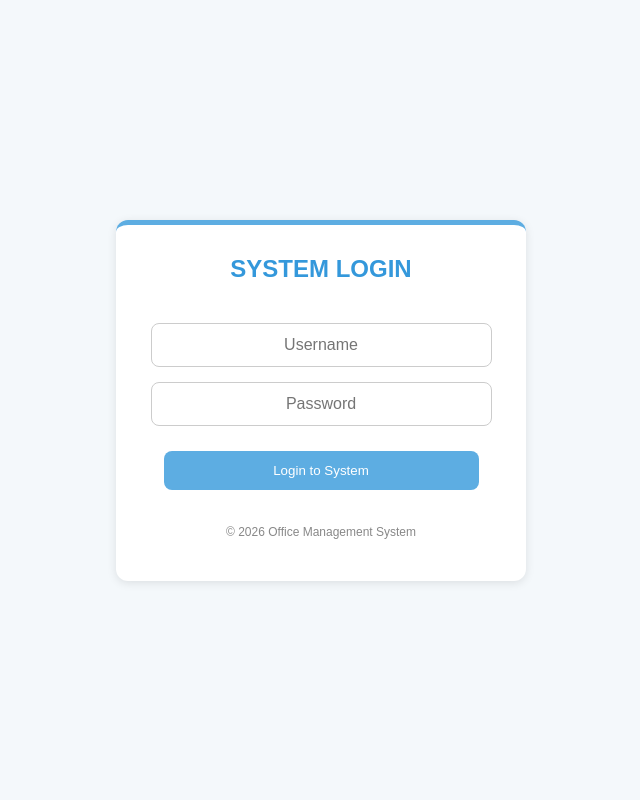
After one commit to diutuananh/office-management-system-pj20TA, a Flask app: page /login in a window 1280 px wide. The commit adds this page. Shown: the whole page, without its empty margins (319-959 px from the left). Run offline with Flask 3, Linux system fonts and the light colour scheme.

Commit message:
Initial commit: Office System Management with Login and Reports

```diff
--- a/Downloads/etl-20260223T131703Z-1-001/Project12_diux/app.py
+++ b/Downloads/etl-20260223T131703Z-1-001/Project12_diux/app.py
@@ -1,7 +1,8 @@
-from flask import Flask, render_template, request, redirect, jsonify
+from flask import Flask, render_template, request, redirect, jsonify, session
 import mysql.connector
 
 app = Flask(__name__)
+app.secret_key = 'office_secret_key'
 
 def get_db_connection():
     return mysql.connector.connect(
@@ -13,10 +14,40 @@ def get_db_connection():
     )
 
 # ======================
-# DASHBOARD (FIX IN USE)
+# LOGIN SYSTEM
+# ======================
+@app.route('/login', methods=['GET', 'POST'])
+def login():
+    if request.method == 'POST':
+        username = request.form['username']
+        password = request.form['password']
+
+        db = get_db_connection()
+        cursor = db.cursor(dictionary=True)
+        cursor.execute("SELECT * FROM Users WHERE Username=%s AND Password=%s", (username, password))
+        user = cursor.fetchone()
+        db.close()
+
+        if user:
+            session['user'] = user['Username']
+            session['role'] = user['Role']
+            return redirect('/')
+        return "Invalid credentials"
+    return render_template('login.html')
+
+@app.route('/logout')
+def logout():
+    session.clear()
+    return redirect('/login')
+
+# ======================
+# DASHBOARD
 # ======================
 @app.route('/')
 def dashboard():
+    if 'user' not in session:
+        return redirect('/login')
+
     db = get_db_connection()
     cursor = db.cursor(dictionary=True)
 
@@ -47,13 +78,15 @@ def dashboard():
 # ======================
 @app.route('/equipment')
 def equipment():
+    if 'user' not in session: return redirect('/login')
     db = get_db_connection()
     cursor = db.cursor(dictionary=True)
 
     cursor.execute("""
-        SELECT e.*, d.DepartmentName
+        SELECT e.*, d.DepartmentName, emp.EmployeeName
         FROM Equipment e
         JOIN Departments d ON e.DepartmentID = d.DepartmentID
+        LEFT JOIN Employees emp ON e.EmployeeID = emp.EmployeeID
         ORDER BY e.EquipmentID ASC
     """)
 
@@ -67,20 +100,25 @@ def equipment():
 # ======================
 @app.route('/add_equipment', methods=['GET', 'POST'])
 def add_equipment():
+    if 'user' not in session: return redirect('/login')
     db = get_db_connection()
     cursor = db.cursor(dictionary=True)
 
     if request.method == 'POST':
+        emp_id = request.form.get('employee')
+        emp_id = emp_id if emp_id and emp_id != "" else None
+
         cursor.execute("""
             INSERT INTO Equipment
-            (EquipmentName, Type, Unit, Status, DepartmentID)
-            VALUES (%s, %s, %s, %s, %s)
+            (EquipmentName, Type, Unit, Status, DepartmentID, EmployeeID)
+            VALUES (%s, %s, %s, %s, %s, %s)
         """, (
             request.form['name'],
             request.form['type'],
             request.form['unit'],
             request.form['status'],
-            request.form['department']
+            request.form['department'],
+            emp_id
         ))
 
         db.commit()
@@ -89,6 +127,9 @@ def add_equipment():
 
     cursor.execute("SELECT * FROM Departments")
     departments = cursor.fetchall()
+
+    cursor.execute("SELECT * FROM Employees")
+    employees = cursor.fetchall()
 
     cursor.execute("SELECT DISTINCT Type FROM Equipment")
     types = [row['Type'] for row in cursor.fetchall()]
@@ -101,6 +142,7 @@ def add_equipment():
     return render_template(
         'add_equipment.html',
         departments=departments,
+        employees=employees,
         types=types,
         units=units
     )
@@ -110,6 +152,7 @@ def add_equipment():
 # ======================
 @app.route('/delete_equipment/<int:id>')
 def delete_equipment(id):
+    if 'user' not in session: return redirect('/login')
     db = get_db_connection()
     cursor = db.cursor()
 
@@ -120,103 +163,73 @@ def delete_equipment(id):
     return redirect('/equipment')
 
 # ======================
-# EDIT EQUIPMENT (NEW)
+# EDIT / UPDATE EQUIPMENT
 # ======================
-@app.route('/edit_equipment/<int:id>', methods=['GET', 'POST'])
-def edit_equipment(id):
+@app.route('/update_equipment/<int:id>', methods=['POST'])
+def update_equipment(id):
+    if 'user' not in session: return jsonify({"success": False}), 403
+
+    db = get_db_connection()
+    cursor = db.cursor()
+
+    if request.is_json:
+        data = request.get_json()
+        cursor.execute("""
+            UPDATE Equipment
+            SET EquipmentName=%s, Type=%s, Unit=%s, Status=%s
+            WHERE EquipmentID=%s
+        """, (data['name'], data['type'], data['unit'], data['status'], id))
+    else:
+        emp_id = request.form.get('employee')
+        emp_id = emp_id if emp_id and emp_id != "" else None
+        cursor.execute("""
+            UPDATE Equipment
+            SET EquipmentName=%s, Type=%s, Unit=%s, Status=%s, DepartmentID=%s, EmployeeID=%s
+            WHERE EquipmentID=%s
+        """, (
+            request.form['name'], request.form['type'], request.form['unit'],
+            request.form['status'], request.form['department'], emp_id, id
+        ))
+
+    db.commit()
+    db.close()
+
+    if request.is_json:
+        return jsonify({"success": True})
+    return redirect('/equipment')
+
+# ======================
+# REPORTS
+# ======================
+@app.route('/reports')
+def reports():
+    if 'user' not in session: return redirect('/login')
     db = get_db_connection()
     cursor = db.cursor(dictionary=True)
 
-    if request.method == 'POST':
-        cursor.execute("""
-            UPDATE Equipment
-            SET EquipmentName=%s,
-                Type=%s,
-                Unit=%s,
-                Status=%s,
-                DepartmentID=%s
-            WHERE EquipmentID=%s
-        """, (
-            request.form['name'],
-            request.form['type'],
-            request.form['unit'],
-            request.form['status'],
-            request.form['department'],
-            id
-        ))
+    cursor.execute("SELECT * FROM View_Equipment_By_Dept")
+    dept_report = cursor.fetchall()
 
-        db.commit()
-        db.close()
-        return redirect('/equipment')
-
-    cursor.execute("SELECT * FROM Equipment WHERE EquipmentID=%s", (id,))
-    equipment = cursor.fetchone()
-
-    cursor.execute("SELECT * FROM Departments")
-    departments = cursor.fetchall()
+    cursor.execute("SELECT * FROM View_Current_Usage")
+    usage_report = cursor.fetchall()
 
     db.close()
-
-    return render_template(
-        'edit_equipment.html',
-        equipment=equipment,
-        departments=departments
-    )
-
-# ======================
-# UPDATE EQUIPMENT AJAX (Sửa lỗi thiếu route cho nút Save)
-# ======================
-@app.route('/update_equipment/<int:id>', methods=['POST'])
-def update_equipment(id):
-    data = request.get_json()
-    db = get_db_connection()
-    cursor = db.cursor()
-    cursor.execute("""
-        UPDATE Equipment
-        SET EquipmentName=%s, Type=%s, Unit=%s, Status=%s
-        WHERE EquipmentID=%s
-    """, (data['name'], data['type'], data['unit'], data['status'], id))
-    db.commit()
-    db.close()
-    return jsonify({"success": True})
-
-# ======================
-# AUTOCOMPLETE TYPE API
-# ======================
-@app.route('/api/types')
-def get_types():
-    db = get_db_connection()
-    cursor = db.cursor(dictionary=True)
-
-    cursor.execute("SELECT DISTINCT Type FROM Equipment")
-    data = [row['Type'] for row in cursor.fetchall()]
-
-    db.close()
-    return jsonify(data)
-
-# ======================
-# AUTOCOMPLETE UNIT API
-# ======================
-@app.route('/api/units')
-def get_units():
-    db = get_db_connection()
-    cursor = db.cursor(dictionary=True)
-
-    cursor.execute("SELECT DISTINCT Unit FROM Equipment")
-    data = [row['Unit'] for row in cursor.fetchall()]
-
-    db.close()
-    return jsonify(data)
+    return render_template('reports.html', dept_report=dept_report, usage_report=usage_report)
 
 # ======================
 # MAINTENANCE
 # ======================
 @app.route('/maintenance')
 def maintenance():
+    if 'user' not in session: return redirect('/login')
     db = get_db_connection()
     cursor = db.cursor(dictionary=True)
 
-    cursor.execute("SELECT * FROM Maintenance")
+    cursor.execute("""
+        SELECT m.*, e.EquipmentName
+        FROM Maintenance m
+        JOIN Equipment e ON m.EquipmentID = e.EquipmentID
+    """)
     data = cursor.fetchall()
 
     db.close()
@@ -227,15 +240,19 @@ def maintenance():
 # ======================
 @app.route('/purchases')
 def purchases():
+    if 'user' not in session: return redirect('/login')
     db = get_db_connection()
     cursor = db.cursor(dictionary=True)
 
-    cursor.execute("SELECT * FROM Purchases")
+    cursor.execute("""
+        SELECT p.*, e.EquipmentName
+        FROM Purchases p
+        JOIN Equipment e ON p.EquipmentID = e.EquipmentID
+    """)
     data = cursor.fetchall()
 
     db.close()
     return render_template('purchases.html', purchases=data)
 
-# ======================
 if __name__ == '__main__':
     app.run(debug=True)
--- /dev/null
+++ b/Downloads/etl-20260223T131703Z-1-001/Project12_diux/templates/login.html
@@ -0,0 +1,101 @@
+<!DOCTYPE html>
+<html lang="en">
+<head>
+    <meta charset="UTF-8">
+    <title>Login - Office System Management</title>
+    <link rel="stylesheet" href="{{ url_for('static', filename='style.css') }}">
+    <style>
+        body {
+            display: flex;
+            justify-content: center;
+            align-items: center;
+            height: 100vh;
+            margin: 0;
+            background: #f4f8fb;
+        }
+
+        .login-container {
+            animation: fadeIn 0.6s ease;
+        }
+
+        .form-box {
+            width: 350px;
+            border-top: 5px solid #5dade2;
+            display: flex;
+            flex-direction: column;
+            align-items: center;
+        }
+
+        .login-title {
+            font-size: 24px;
+            color: #3498db;
+            margin-bottom: 25px;
+            font-weight: bold;
+            text-align: center;
+        }
+
+        .error-msg {
+            color: #e74c3c;
+            font-size: 14px;
+            text-align: center;
+            margin-bottom: 10px;
+        }
+
+        form {
+            width: 100%;
+            display: flex;
+            flex-direction: column;
+            align-items: center;
+        }
+
+        input {
+            width: 90% !important;
+            text-align: center;
+            margin-bottom: 15px !important;
+        }
+
+        button {
+            width: 90% !important;
+            margin-top: 10px;
+        }
+
+        p {
+            text-align: center;
+            color: #888;
+            font-size: 12px;
+            margin-top: 20px;
+        }
+    </style>
+</head>
+<body>
+
+<div class="login-container">
+    <div class="form-box">
+        <div class="login-title">SYSTEM LOGIN</div>
+
+        {% if error %}
+            <div class="error-msg">{{ error }}</div>
+        {% endif %}
+
+        <form method="POST">
+            <input
+                type="text"
+                name="username"
+                placeholder="Username"
+                required>
+
+            <input
+                type="password"
+                name="password"
+                placeholder="Password"
+                required>
+
+            <button type="submit">Login to System</button>
+        </form>
+
+        <p>&copy; 2026 Office Management System</p>
+    </div>
+</div>
+
+</body>
+</html>
```
Also changed, not shown: Downloads/etl-20260223T131703Z-1-001/Project12_diux/templates/add_equipment.html (+17 -11 lines), Downloads/etl-20260223T131703Z-1-001/Project12_diux/templates/dashboard.html (+7 -5 lines), Downloads/etl-20260223T131703Z-1-001/Project12_diux/templates/equipment.html (+10 -45 lines), Downloads/etl-20260223T131703Z-1-001/Project12_diux/templates/maintenance.html (+6 -6 lines), Downloads/etl-20260223T131703Z-1-001/Project12_diux/templates/purchases.html (+6 -6 lines), Downloads/etl-20260223T131703Z-1-001/Project12_diux/templates/reports.html (added, +39 -0 lines).
